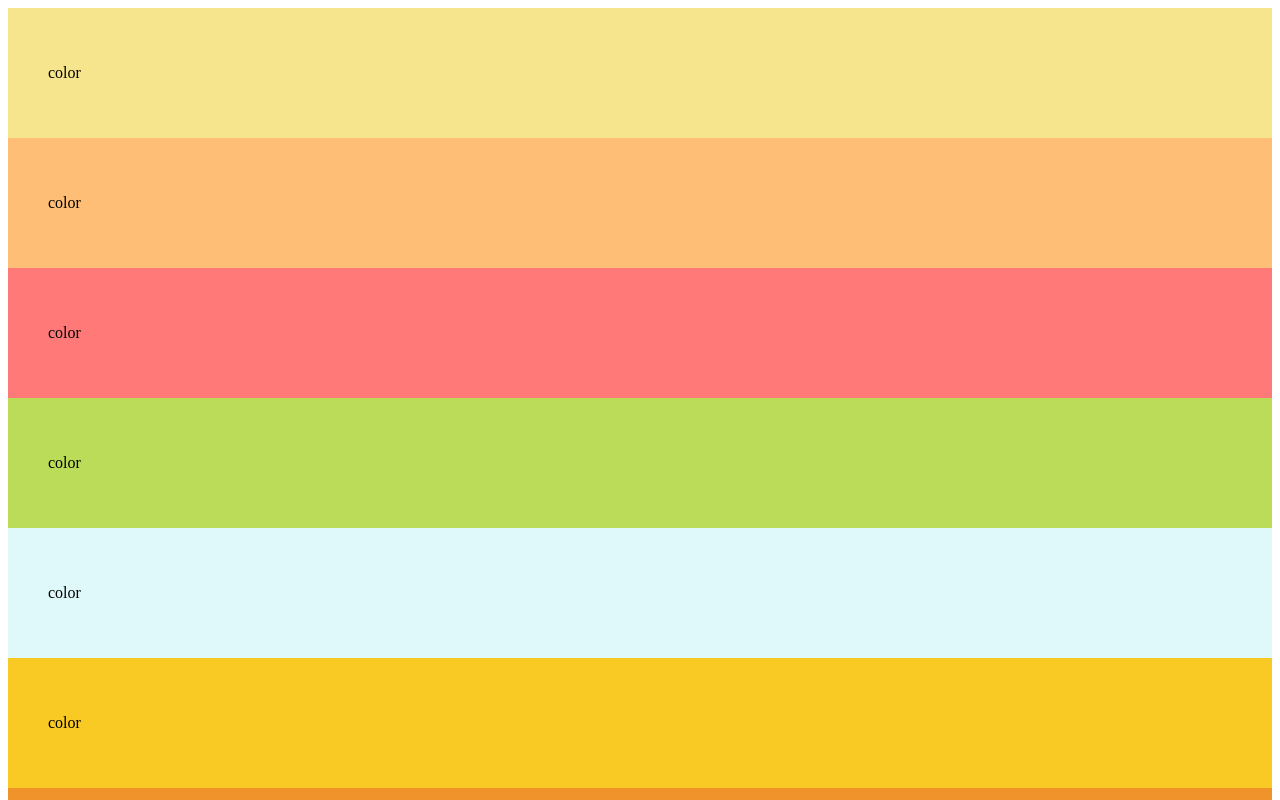
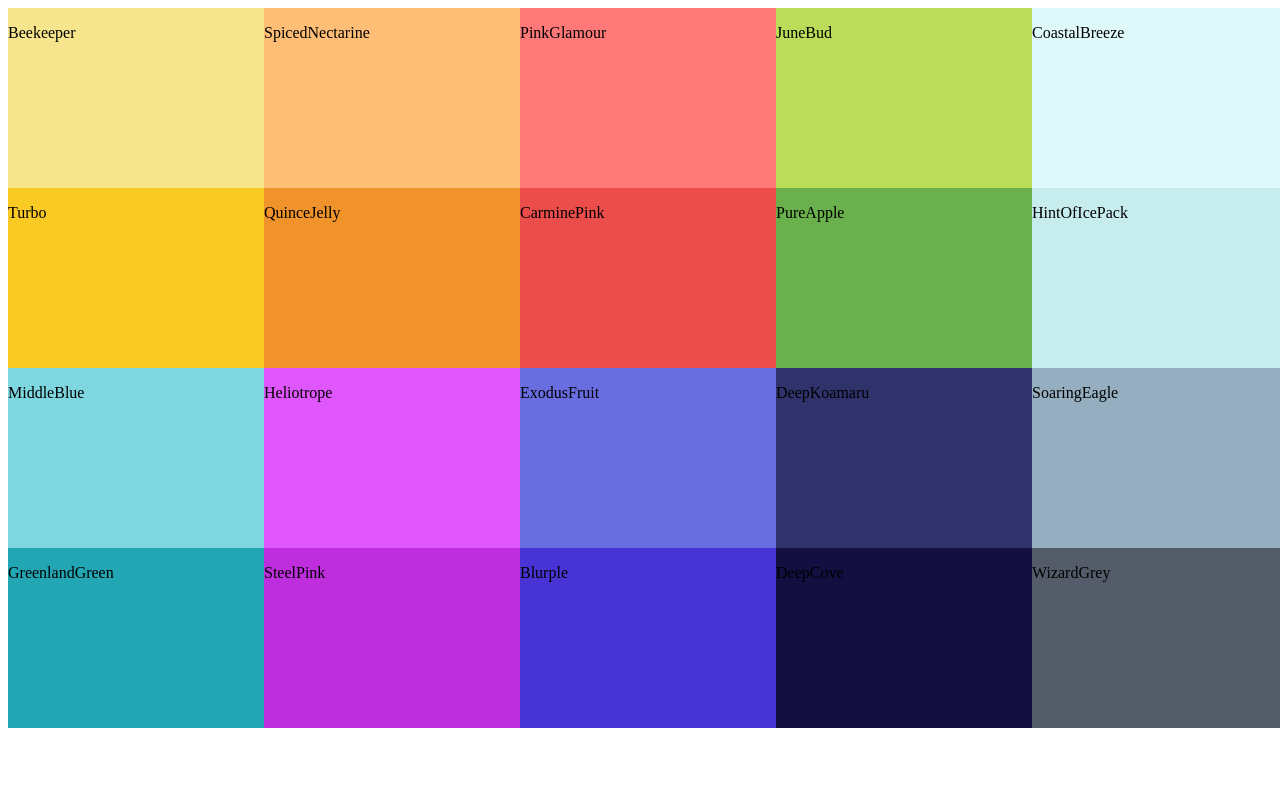
Before and after one commit to chihirot0109/react-massive-color-picker, a React (Create React App) app: page / in a window 1280 px wide. Shown: the top 800 px of the page. Built offline with nearby package versions, Linux system fonts and the light colour scheme.

Commit message:
color box styling

```diff
--- a/src/component/ColorBox.js
+++ b/src/component/ColorBox.js
@@ -1,15 +1,15 @@
 import React, {Component} from 'react';
+import '../css/ColorBox.css'
 
 class ColorBox extends Component {
   render() {
     const style = {
       backgroundColor: this.props.color.color,
-      padding: "40px"
     };
 
     return(
-    <div style={style}>
-      <p>color</p>
+    <div className="ColorBox" style={style}>
+      <p>{this.props.color.name}</p>
     </div>
     );
   }
--- a/src/component/Palette.js
+++ b/src/component/Palette.js
@@ -1,5 +1,6 @@
 import React, {Component} from 'react';
 import ColorBox from './ColorBox'
+import '../css/Palette.css'
 
 class Palette extends Component {
   render() {
--- /dev/null
+++ b/src/css/ColorBox.css
@@ -0,0 +1,8 @@
+.ColorBox {
+    width: 20%;
+    height: 25%;
+    display: inline-block;
+    margin: 0 auto;
+    position: relative;
+    cursor: pointer;
+}
--- /dev/null
+++ b/src/css/Palette.css
@@ -0,0 +1,8 @@
+.Palette {
+    height: 100vh;
+    width: 100vw;
+}
+
+.Palette-colors {
+    height: 90%;
+}
```
